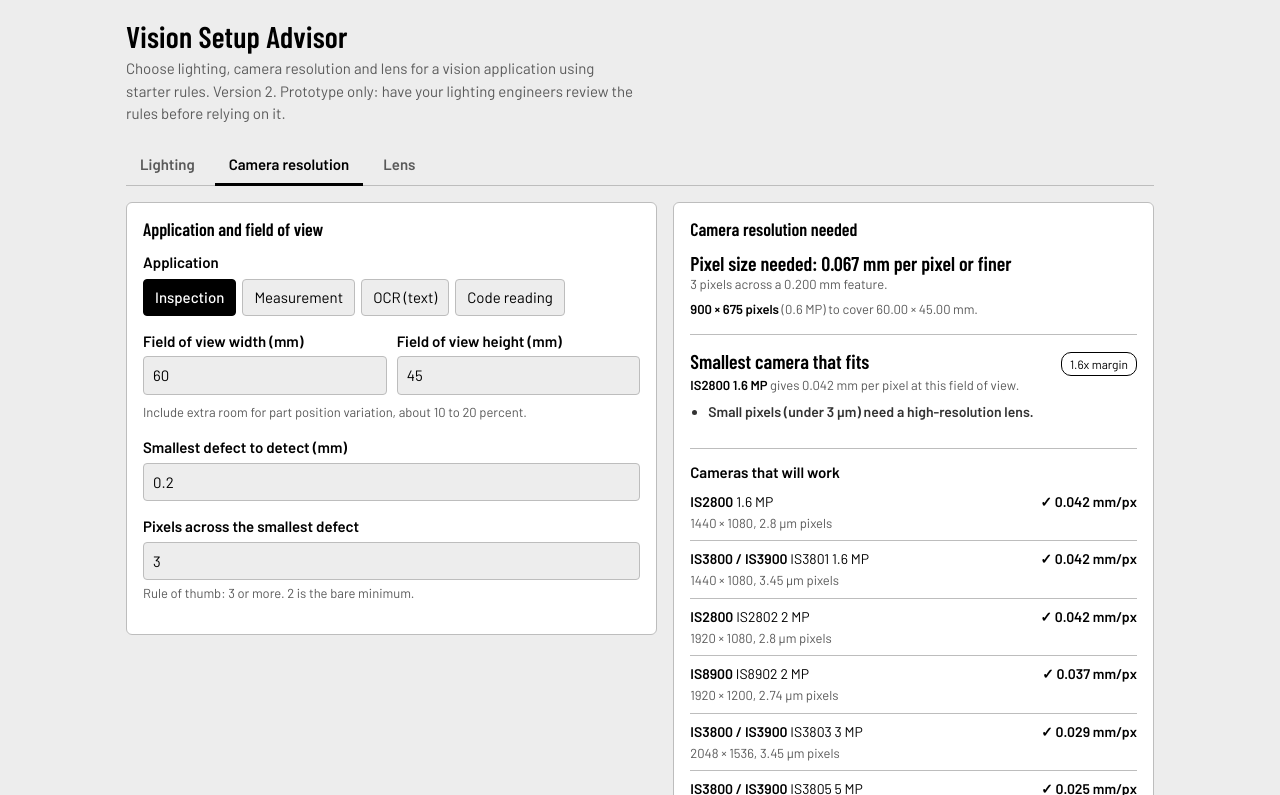
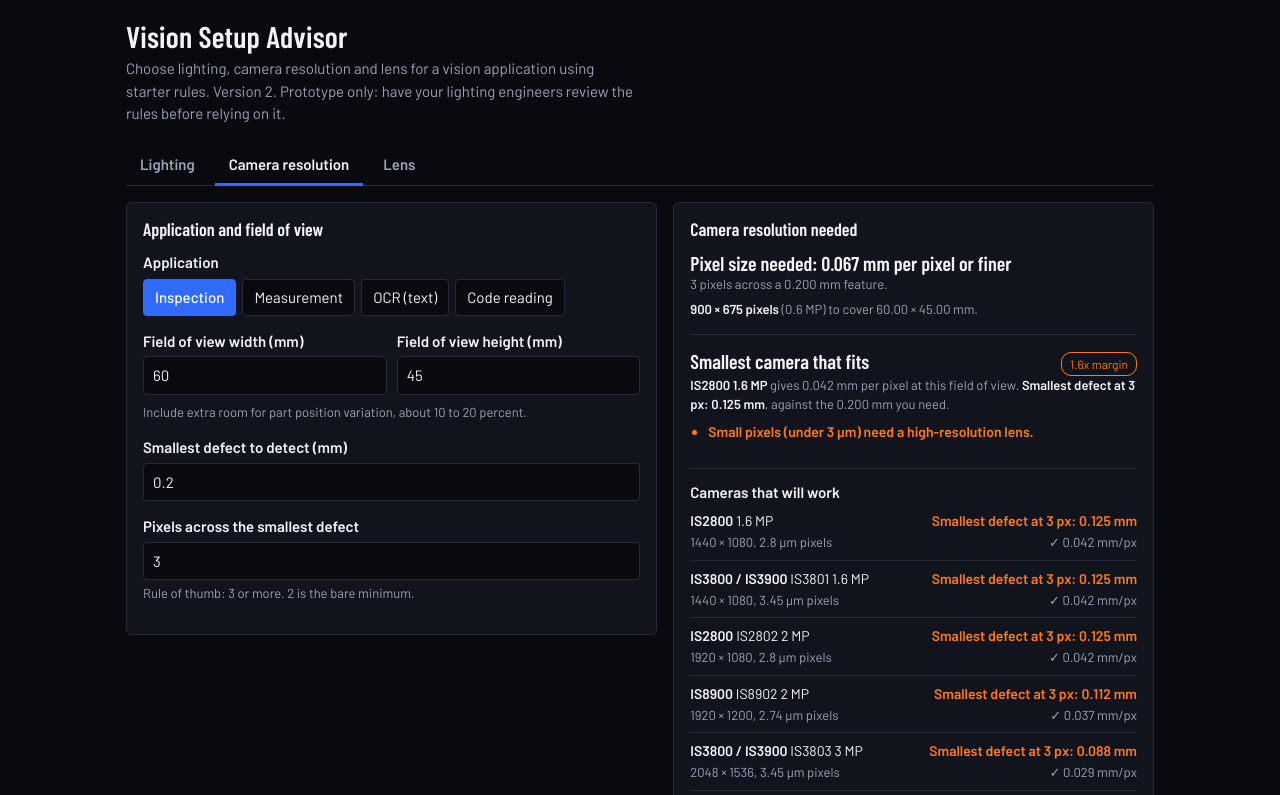
Before and after one commit to NST3W/LightingGuide, a plain HTML site: page index.html in a window 1280 px wide. Both pictures are taken after a click on the button "Camera resolution". Shown: the top 795 px of the page. Drawn offline with nearby package versions, Linux system fonts and the light colour scheme.

Commit message:
Add files via upload

```diff
--- a/index.html
+++ b/index.html
@@ -5,7 +5,7 @@
 <meta name="viewport" content="width=device-width, initial-scale=1, viewport-fit=cover">
 <title>Lighting Advisor – machine vision prototype</title>
 <link rel="manifest" href="manifest.webmanifest">
-<meta name="theme-color" content="#000000">
+<meta name="theme-color" content="#090A10">
 <meta name="mobile-web-app-capable" content="yes">
 <meta name="apple-mobile-web-app-capable" content="yes">
 <meta name="apple-mobile-web-app-title" content="Vision Setup">
@@ -14,10 +14,10 @@
 <link rel="icon" type="image/png" href="icons/icon-192.png">
 <link rel="stylesheet" href="https://fonts.googleapis.com/css2?family=Barlow:wght@400;500;600&family=Barlow+Condensed:wght@600&display=swap">
 <style>
-:root{color-scheme:light dark;box-sizing:border-box;padding-top:env(safe-area-inset-top,0px);padding-bottom:env(safe-area-inset-bottom,0px);
---bg:#EDEDED;--sf:#FFFFFF;--ink:#000000;--mute:#5A5A5A;--line:#BDBDBD;--ac:#000000;--ac2:#333333;--acs:#fff}
-@media (prefers-color-scheme:dark){:root:not([data-theme="light"]){--bg:#000000;--sf:#121212;--ink:#FFFFFF;--mute:#A8A8A8;--line:#3A3A3A;--ac:#FFFFFF;--ac2:#D0D0D0;--acs:#000000}}
-:root[data-theme="dark"]{--bg:#000000;--sf:#121212;--ink:#FFFFFF;--mute:#A8A8A8;--line:#3A3A3A;--ac:#FFFFFF;--ac2:#D0D0D0;--acs:#000000}
+:root{color-scheme:dark;box-sizing:border-box;padding-top:env(safe-area-inset-top,0px);padding-bottom:env(safe-area-inset-bottom,0px);
+--bg:#090A10;--sf:#12141D;--ink:#F2F4FA;--mute:#9AA1B8;--line:#262938;--ac:#2F6BFF;--ac2:#FF7A1A;--acs:#FFFFFF}
+@media (prefers-color-scheme:dark){:root:not([data-theme="light"]){--bg:#090A10;--sf:#12141D;--ink:#F2F4FA;--mute:#9AA1B8;--line:#262938;--ac:#2F6BFF;--ac2:#FF7A1A;--acs:#FFFFFF}}
+:root[data-theme="dark"]{--bg:#090A10;--sf:#12141D;--ink:#F2F4FA;--mute:#9AA1B8;--line:#262938;--ac:#2F6BFF;--ac2:#FF7A1A;--acs:#FFFFFF}
 *,*::before,*::after{box-sizing:inherit}
 html{scroll-padding-top:env(safe-area-inset-top,0px)}
 body{margin:0;background:var(--bg);color:var(--ink);font:400 15px/1.5 Barlow,system-ui,sans-serif}
@@ -45,14 +45,14 @@ h2{font:600 18px/1.2 "Barlow Condensed",Barlow,sans-serif;margin:0 0 10px}
 .pv img{width:120px;max-width:40%;border-radius:4px;border:1px solid var(--line)}
 .m{font-size:13px;color:var(--mute)}
 .m b{color:var(--ink);font-weight:600}
-button.ap{margin-top:8px;font:inherit;font-size:13px;padding:5px 10px;border:1px solid var(--ac);background:transparent;color:var(--ac);border-radius:4px;cursor:pointer}
+button.ap{margin-top:8px;font:inherit;font-size:13px;padding:5px 10px;border:1px solid var(--ac2);background:transparent;color:var(--ac2);border-radius:4px;cursor:pointer}
 button.ap:hover{background:var(--ac);color:var(--acs)}
 .rk{padding:14px 0;border-top:1px solid var(--line)}
 .rk:first-of-type{border-top:0;padding-top:0}
 .rh{display:flex;justify-content:space-between;align-items:baseline;gap:8px}
 .rn{font:600 20px/1.2 "Barlow Condensed",Barlow,sans-serif}
 .cf{font-size:12px;padding:2px 8px;border-radius:10px;border:1px solid var(--ac2);color:var(--ac2);white-space:nowrap}
-.cf.high{border-color:var(--ac);color:var(--ac)}
+.cf.high{border-color:var(--ac2);color:var(--ac2)}
 .bar{height:6px;background:var(--bg);border-radius:3px;margin:8px 0;overflow:hidden}
 .bar i{display:block;height:100%;background:var(--ac);transition:width .25s}
 .rk:not(:first-of-type) .bar i{background:var(--mute)}
@@ -69,7 +69,7 @@ button.ap:hover{background:var(--ac);color:var(--acs)}
 .nf input,.nf select{width:100%;font:inherit;padding:7px 9px;border:1px solid var(--line);border-radius:4px;background:var(--bg);color:var(--ink)}
 .row{display:flex;gap:10px}.row .nf{flex:1;min-width:0}
 .cr{display:flex;justify-content:space-between;gap:10px;padding:7px 0;border-top:1px solid var(--line);font-size:14px}
-.cr:first-of-type{border-top:0}.ok{color:var(--ac);font-weight:600;white-space:nowrap}.no{color:var(--mute);white-space:nowrap}
+.cr:first-of-type{border-top:0}.ok{color:var(--ac2);font-weight:600;white-space:nowrap}.no{color:var(--mute);white-space:nowrap}
 [hidden]{display:none!important}
 .vd b{color:var(--ink);font-weight:600;display:inline-block;min-width:96px}
 .empty{color:var(--mute)}
@@ -327,16 +327,16 @@ function calc(){
  var rw=Math.ceil(fw/ps),rh=Math.ceil(fh/ps);
  var h='<div class="rk"><div class="rn">Pixel size needed: '+fm(ps)+' mm per pixel or finer</div><div class="m">'+note+'</div>';
  h+='<div class="m" style="margin-top:6px"><b>'+rw+' × '+rh+' pixels</b> ('+(rw*rh/1e6).toFixed(1)+' MP) to cover '+fm(fw)+' × '+fm(fh)+' mm.</div></div>';
- var rec=null,rows="";
+ var rec=null,rows="",lim=function(v){return ca==="measure"?5*v*(+$("sb").value):v*(+$("pf").value)},LB={inspect:"Smallest defect",measure:"Tightest tolerance",ocr:"Smallest character height",code:"Smallest cell"},lab=function(v){return LB[ca]+(ca==="measure"?"":" at "+(+$("pf").value)+" px")+": "+(ca==="measure"?"±":"")+fm(lim(v))+" mm"};
  CAMS.forEach(function(c){
   var cps=Math.min(Math.max(fw/c[2],fh/c[3]),Math.max(fw/c[3],fh/c[2])),ok=cps<=ps;
   if(!ok)return;
   if(!rec)rec=c;
-  rows+='<div class="cr"><span><b>'+c[0]+'</b> '+c[1]+'<br><span class="m">'+c[2]+' × '+c[3]+(c[4]?', '+c[4]+' µm pixels':'')+'</span></span><span class="'+(ok?"ok":"no")+'">'+(ok?"✓ ":"✗ ")+fm(cps)+' mm/px</span></div>';
+  rows+='<div class="cr"><span><b>'+c[0]+'</b> '+c[1]+'<br><span class="m">'+c[2]+' × '+c[3]+(c[4]?', '+c[4]+' µm pixels':'')+'</span></span><span style="text-align:right;white-space:nowrap"><span class="ok">'+lab(cps)+'</span><br><span class="m">✓ '+fm(cps)+' mm/px</span></span></div>';
  });
  if(rec){
   var cp=Math.min(Math.max(fw/rec[2],fh/rec[3]),Math.max(fw/rec[3],fh/rec[2]));
-  h+='<div class="rk"><div class="rh"><span class="rn">Smallest camera that fits</span><span class="cf high">'+(ps/cp).toFixed(1)+'x margin</span></div><div class="m"><b>'+rec[0]+' '+rec[1]+'</b> gives '+fm(cp)+' mm per pixel at this field of view.</div>';
+  h+='<div class="rk"><div class="rh"><span class="rn">Smallest camera that fits</span><span class="cf high">'+(ps/cp).toFixed(1)+'x margin</span></div><div class="m"><b>'+rec[0]+' '+rec[1]+'</b> gives '+fm(cp)+' mm per pixel at this field of view. <b>'+lab(cp)+'</b>, against the '+(ca==="measure"?"±":"")+fm(ft)+' mm you need.</div>';
   if(ps/cp<1.3)h+='<ul><li class="wn">Margin is small. Consider the next size up for reliable results.</li></ul>';
   if(rec[4]&&rec[4]<3)h+='<ul><li class="wn">Small pixels (under 3 µm) need a high-resolution lens.</li></ul>';
   h+='</div>';
@@ -443,16 +443,20 @@ function calcL(){
  var note='<p class="m">Thin-lens estimate with the working distance measured from the lens. Confirm with the Cognex field-of-view tables and a real test. IS3900 is assumed to use the same lens table as IS3800.</p>';
  if(LS==="lens"){
   var s0=s[0],s1=s[1],fa=Math.min(s0*wd/(fw+s0),s1*wd/(fh+s1)),fb=Math.min(s1*wd/(fw+s1),s0*wd/(fh+s0)),fr=Math.max(fa,fb),list=[];
-  LENS.forEach(function(l){if(l[1]!==t||l[4].indexOf(k)<0||wd<=l[2])return;var b=best(l[2],s,wd,fw,fh);b.l=l;b.waste=b.w*b.h/(fw*fh);list.push(b)});
-  var oks=list.filter(function(b){return b.ok}).sort(function(a,b){return a.waste-b.waste});
+  LENS.forEach(function(l){if(l[1]!==t||l[4].indexOf(k)<0||wd<=l[2])return;var b=best(l[2],s,wd,fw,fh);b.l=l;b.waste=b.w*b.h/(fw*fh);b.cov=Math.min(b.w/fw,b.h/fh);list.push(b)});
+  var oks=list.filter(function(b){return b.ok}).sort(function(a,b){return a.waste-b.waste}),nar=list.filter(function(b){return !b.ok}).sort(function(a,b){return b.cov-a.cov});
   h='<div class="rk"><div class="rn">Focal length needed: '+fr.toFixed(1)+' mm or shorter</div><div class="m">To cover '+fm(fw)+' × '+fm(fh)+' mm at '+fm(wd)+' mm with this camera. The longest lens that still covers the field gives the most detail.</div></div>';
   if(!list.length)h+='<div class="rk wn"><b>No Cognex lens of this type is listed for this camera.</b> Try the other lens type, or ask Cognex.</div>';
-  else if(!oks.length)h+='<div class="rk wn"><b>No listed lens covers this field at this distance.</b> Increase the working distance, reduce the field of view, or choose a camera with a larger sensor.</div>';
-  oks.slice(0,3).forEach(function(b,i){
-   h+='<div class="rk"><div class="rh"><span class="rn">'+(i+1)+'. '+b.l[0]+'</span><span class="cf '+(i===0?"high":"")+'">'+(b.waste<=1.3?"tight fit":b.waste<=1.8?"good fit":"wide fit")+'</span></div><div class="m">'+b.l[3]+'<br>Field of view: <b>'+fo(b)+'</b>'+(b.rot?' (rotate the camera 90°)':'')+'</div>';
-   if(b.waste>1.8)h+='<ul><li class="wn">The field is much larger than needed, so you lose resolution.</li></ul>';
+  else if(!oks.length)h+='<div class="rk wn"><b>No listed lens covers this field at this distance.</b> Increase the working distance, reduce the field of view, or choose a camera with a larger sensor. The closest narrow options are shown below.</div>';
+  var show=nar.slice(0,3).concat(oks.slice(0,3)).sort(function(a,b){return b.l[2]-a.l[2]});
+  show.forEach(function(b){
+   var lbl=b.ok?(b.waste<=1.3?"tight fit":b.waste<=1.8?"good fit":"wide fit"):"narrow fit";
+   h+='<div class="rk"><div class="rh"><span class="rn">'+b.l[0]+'</span><span class="cf '+(lbl==="tight fit"||lbl==="good fit"?"high":"")+'">'+lbl+'</span></div><div class="m">'+b.l[3]+'<br>Field of view: <b>'+fo(b)+'</b>'+(b.rot?' (rotate the camera 90°)':'')+'</div>';
+   if(!b.ok)h+='<ul><li class="wn">Covers about '+Math.round(b.cov*100)+'% of the field you entered.</li></ul>';
+   else if(b.waste>1.8)h+='<ul><li class="wn">The field is much larger than needed, so you lose resolution.</li></ul>';
    h+='</div>';
   });
+  if(show.length)h+='<p class="m">Ordered from narrowest to widest field of view. Narrow fit lenses give more detail but do not cover the whole field you entered.</p>';
   h+=t==="af"?'<p class="m">Autofocus liquid lens: refocuses by software when the working distance or part height changes. Confirm the focus range of the lens you pick.</p>':'<p class="m">C-mount or manual focus lens: set the focus by hand at the working distance and lock it. Best for fixed distances and high resolution.</p>';
  }else if(LS==="fov"){
   var v=view(L[2],s,wd);
--- a/sw.js
+++ b/sw.js
@@ -1,5 +1,5 @@
 // Bump VERSION whenever you change any file, so phones pick up the update.
-var VERSION = "lighting-advisor-v11";
+var VERSION = "lighting-advisor-v17";
 var CORE = ["./", "index.html", "manifest.webmanifest", "icons/icon-192.png", "icons/icon-512.png", "icons/apple-touch-icon.png"];
 
 self.addEventListener("install", function (e) {
```
